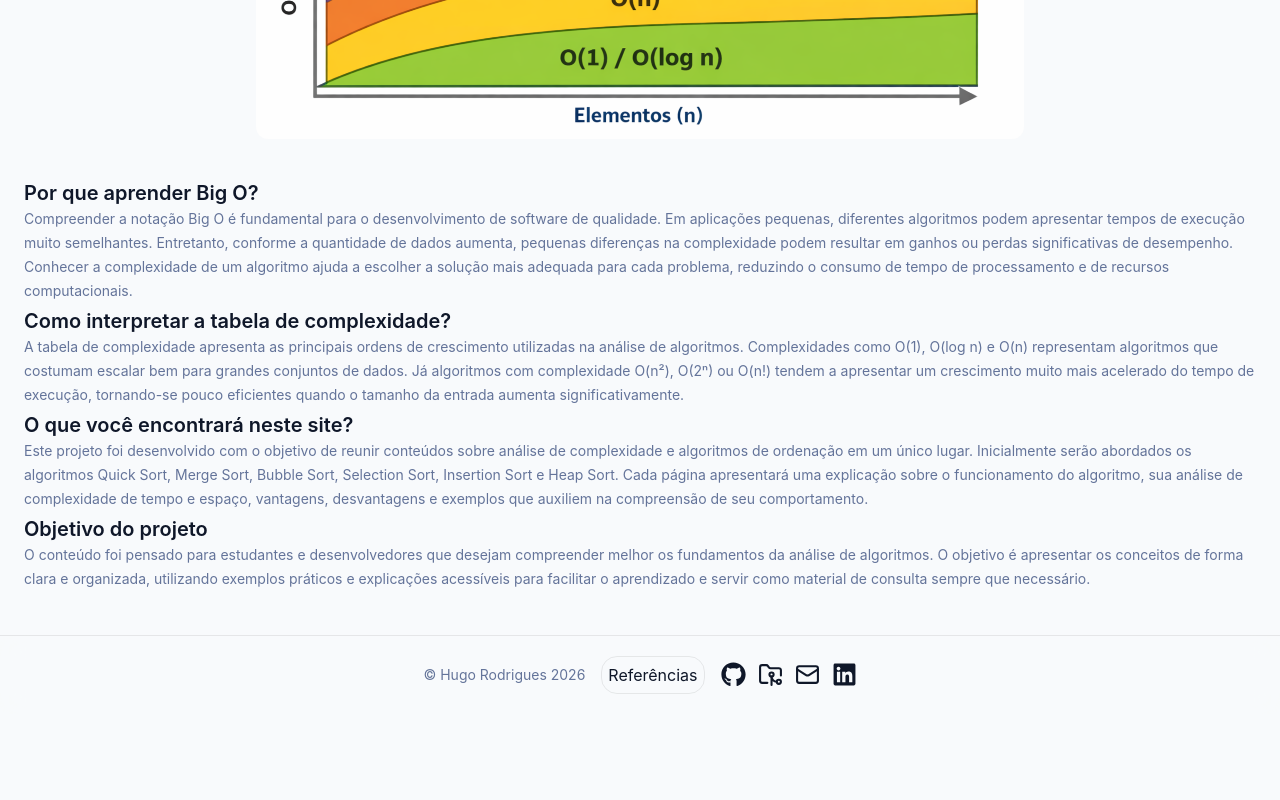
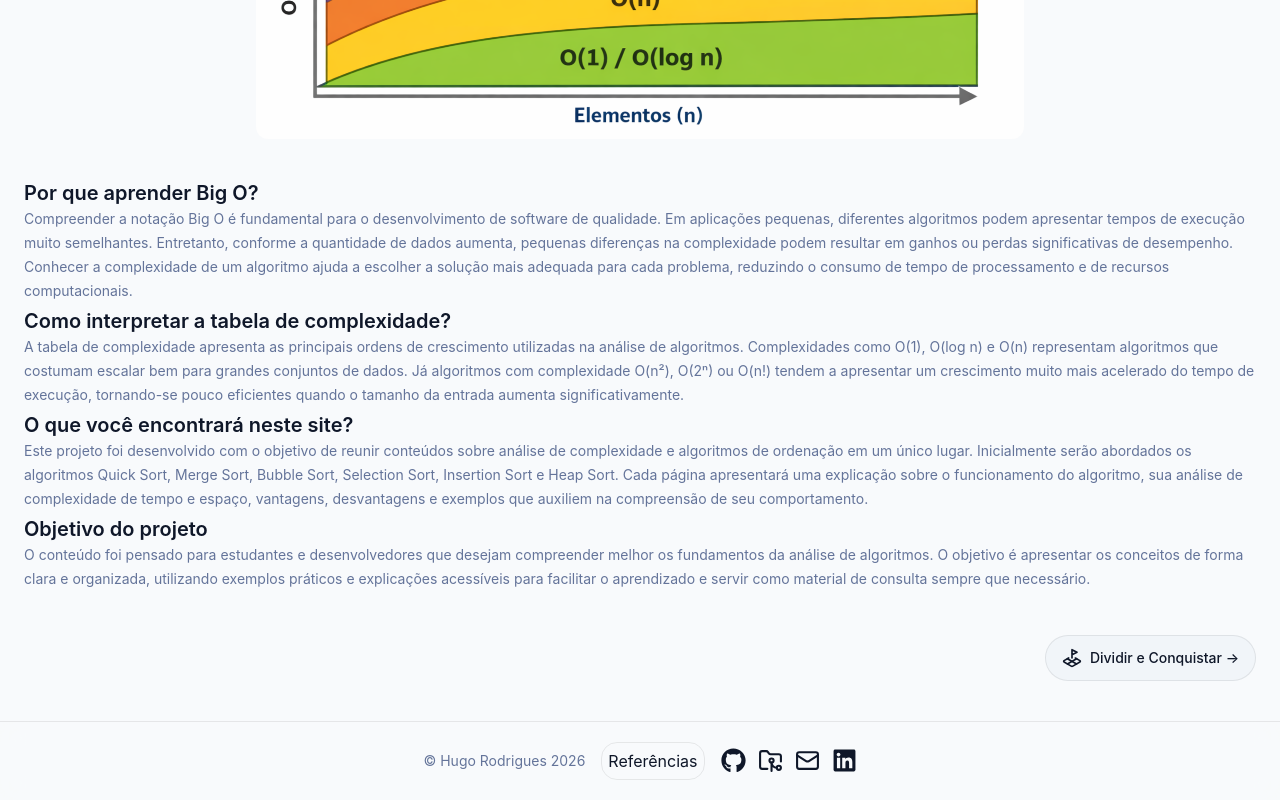
Before and after one commit to Apenas1Hugo/BigO_Algoritmos, a React (Vite) app in the folder BigO_Algoritmos/: page / in a window 1280 px wide. Shown: the part 503-1303 px from the top of the page. Before the commit the page ends 1217 px from the top, so only its background shows below. Built offline with nearby package versions, Linux system fonts and the light colour scheme.

Commit message:
Proxima pagina
coloquei um Botão ao fim do conteúdo da homepage para indicar qual próximo conteúdo.

```diff
--- a/BigO_Algoritmos/src/pages/home/HomePage.tsx
+++ b/BigO_Algoritmos/src/pages/home/HomePage.tsx
@@ -1,9 +1,14 @@
 import { Container } from "../../components/shared/Container";
 import { PageHeader } from "../../components/shared/PageHeader";
+
+import { useNavigate } from "react-router-dom";
+import { Button } from "../../components/shared/Button"
+import { LandPlot } from "lucide-react";
 
 import tabela_bigo from "../../assets/tabela_bigo.png";
 
 export function HomePage() {
+   const navigate = useNavigate();
   return (
     <Container variant="large">
       <PageHeader
@@ -38,6 +43,15 @@ export function HomePage() {
         title="Objetivo do projeto"
         description="O conteúdo foi pensado para estudantes e desenvolvedores que desejam compreender melhor os fundamentos da análise de algoritmos. O objetivo é apresentar os conceitos de forma clara e organizada, utilizando exemplos práticos e explicações acessíveis para facilitar o aprendizado e servir como material de consulta sempre que necessário."
       />
+      <div className="mt-10 flex justify-end">
+         <Button
+            icon={LandPlot}
+            onClick={() => void navigate("/dividir-e-conquistar")}
+            variant="secondary"
+          >
+            <span className="hidden lg:inline"> Dividir e Conquistar → </span>
+          </Button>
+      </div>
     </Container>
   );
 }
```
